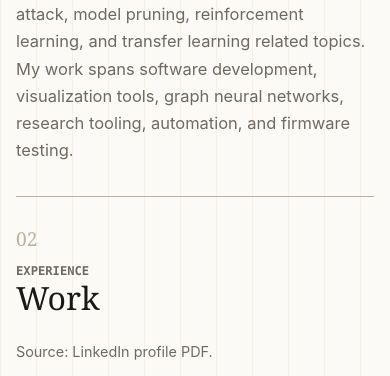
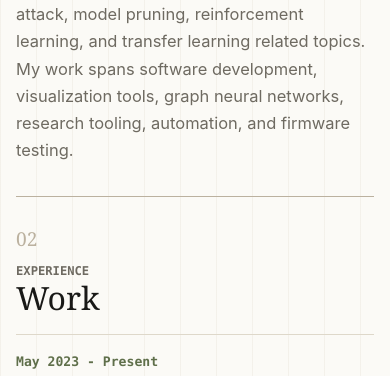
Before and after one commit to whtitefall/whtitefall.github.io, a plain HTML site: page index.html in a window 390 px wide. Shown: the part 442-818 px from the top of the page. Drawn offline with Linux system fonts and the light colour scheme.

Commit message:
Remove resume source note

```diff
--- a/assets/css/styles.css
+++ b/assets/css/styles.css
@@ -308,8 +308,7 @@ code {
 }
 
 .resume-section p,
-.timeline-item p,
-.source-note {
+.timeline-item p {
   margin: 0;
   color: var(--muted);
 }
@@ -325,12 +324,6 @@ code {
   justify-content: space-between;
   gap: 1.5rem;
   margin-bottom: 1.15rem;
-}
-
-.source-note {
-  max-width: 260px;
-  font-size: 0.9rem;
-  text-align: right;
 }
 
 .timeline {
@@ -771,11 +764,6 @@ code {
     flex-direction: column;
   }
 
-  .source-note {
-    max-width: none;
-    text-align: left;
-  }
-
   .timeline-item {
     grid-template-columns: 1fr;
     gap: 0.35rem;
--- a/assets/js/app.js
+++ b/assets/js/app.js
@@ -34,7 +34,6 @@
       "profile.body": "Interested in machine learning, adversarial attack, model pruning, reinforcement learning, and transfer learning related topics. My work spans software development, visualization tools, graph neural networks, research tooling, automation, and firmware testing.",
       "experience.kicker": "Experience",
       "experience.title": "Work",
-      "experience.source": "Source: LinkedIn profile PDF.",
       "job.nokiaCurrent.date": "May 2023 - Present",
       "job.nokiaCurrent.title": "Software Developer, Nokia",
       "job.nokiaCurrent.body": "Optical Management System developer on the WaveSuite team.",
@@ -115,7 +114,6 @@
       "profile.body": "关注机器学习、对抗攻击、模型剪枝、强化学习和迁移学习等方向。工作经历覆盖软件开发、可视化工具、图神经网络、研究工具、自动化和固件测试。",
       "experience.kicker": "经历",
       "experience.title": "工作经历",
-      "experience.source": "来源：LinkedIn 简历 PDF。",
       "job.nokiaCurrent.date": "2023 年 5 月 - 至今",
       "job.nokiaCurrent.title": "软件开发工程师，Nokia",
       "job.nokiaCurrent.body": "WaveSuite 团队光网络管理系统开发。",
--- a/index.html
+++ b/index.html
@@ -57,7 +57,6 @@
               <p class="section-kicker" data-i18n="experience.kicker">Experience</p>
               <h2 id="experience-title" data-i18n="experience.title">Work</h2>
             </div>
-            <p class="source-note" data-i18n="experience.source">Source: LinkedIn profile PDF.</p>
           </div>
           <div class="timeline">
             <article class="timeline-item">
```
